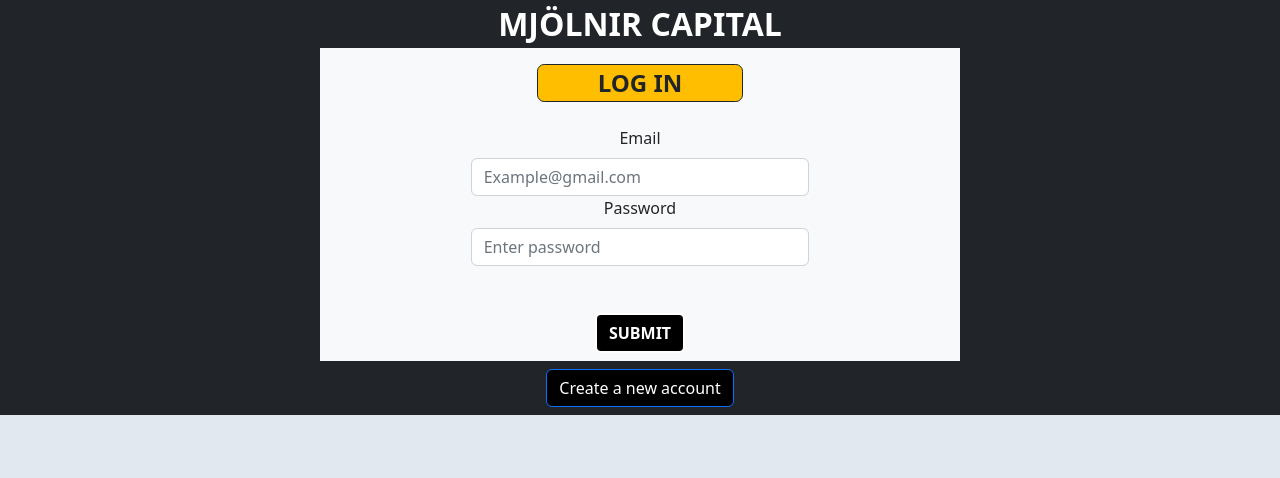
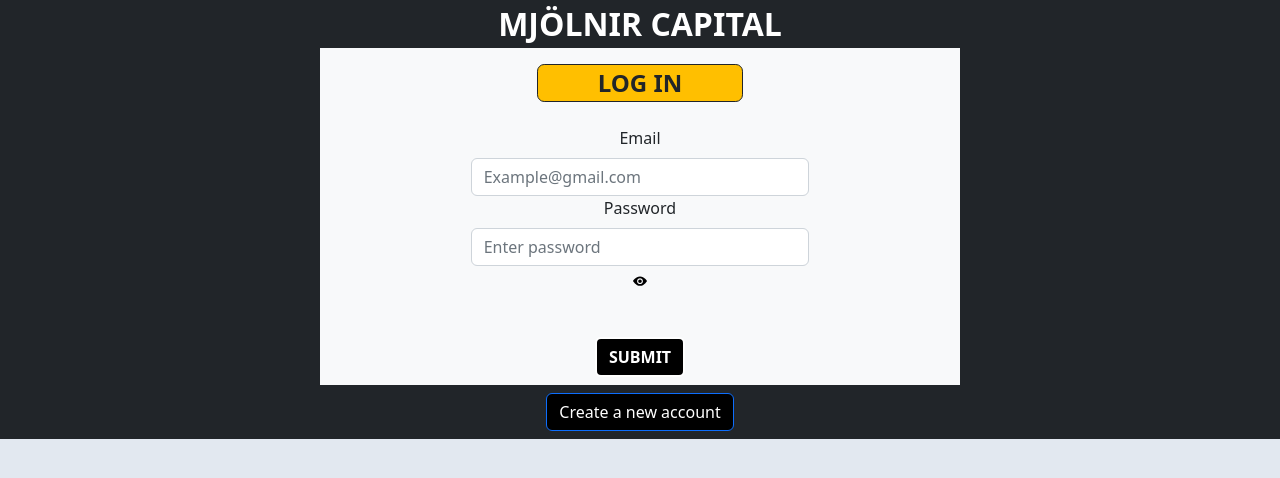
Before and after one commit to Coquixo/final-project-front, a React (Create React App) app: page / in a window 1280 px wide. Shown: the top 478 px of the page. Built offline with nearby package versions, Linux system fonts and the light colour scheme.

Commit message:
added on login form button to see password

```diff
--- a/src/components/Auth/LogIn/LogIn.jsx
+++ b/src/components/Auth/LogIn/LogIn.jsx
@@ -6,11 +6,13 @@ import { loginApi } from "../../../services/apiCalls";
 import { errorCheck } from "../../../services/errorManage";
 import { useDispatch, useSelector } from "react-redux";
 import { userData, login } from "../../../services/slices/userSlice";
-
+import EyeIcon from "../../icons/EyeIcon";
+import EyeSlashIcon from "../../icons/EyeSlashIcon";
 const Login = () => {
     const navigate = useNavigate();
     const dispatch = useDispatch();
-    const userReduxCredentials = useSelector(userData)
+    const userReduxCredentials = useSelector(userData);
+    const [passwordShown, setPasswordShown] = useState(false);
     const [user, setUser] = useState({
         email: "",
         password: "",
@@ -39,19 +41,21 @@ const Login = () => {
 
     useEffect(() => {
         if (userReduxCredentials.credentials.token !== undefined) {
-            navigate("/balances")
+            navigate("/balances");
         }
-    }, [])
+    }, []);
 
     const loginTry = async () => {
         let res = await loginApi(user);
-        dispatch(login({ credentials: res }))
-        sessionStorage.setItem("userLoged", JSON.stringify(res))
+        dispatch(login({ credentials: res }));
+        sessionStorage.setItem("userLoged", JSON.stringify(res));
         setTimeout(() => {
             navigate("/balances");
         }, 500);
+    };
 
-
+    const togglePassword = () => {
+        setPasswordShown(!passwordShown);
     };
 
     return (
@@ -80,7 +84,7 @@ const Login = () => {
                             />
                             <Form.Label>Password</Form.Label>
                             <Form.Control
-                                type="password"
+                                type={passwordShown ? "text" : "password"}
                                 name="password"
                                 placeholder="Enter password"
                                 onChange={inputHandler}
@@ -88,6 +92,11 @@ const Login = () => {
                                     errorHandler(e.target.name, e.target.value, "password")
                                 }
                             />
+                            {passwordShown ? (
+                                <EyeSlashIcon onClick={togglePassword} />
+                            ) : (
+                                <EyeIcon onClick={togglePassword} />
+                            )}
                             <Form.Text className="text-danger errorHandlerDesign ">
                                 <span>{userError.emailError}</span>
                                 <span>{userError.passwordError}</span>
--- /dev/null
+++ b/src/components/icons/EyeIcon.jsx
@@ -0,0 +1,22 @@
+import React from "react";
+
+const EyeIcon = ({ classes, onClick }) => {
+    const handleClick = () => {
+        onClick();
+    };
+
+    return (
+        <svg
+            onClick={handleClick}
+            className={classes}
+            xmlns="http://www.w3.org/2000/svg"
+            width="14"
+            height="12"
+            viewBox="0 0 24 20"
+        >
+            <path d="M15 12c0 1.654-1.346 3-3 3s-3-1.346-3-3 1.346-3 3-3 3 1.346 3 3zm9-.449s-4.252 8.449-11.985 8.449c-7.18 0-12.015-8.449-12.015-8.449s4.446-7.551 12.015-7.551c7.694 0 11.985 7.551 11.985 7.551zm-7 .449c0-2.757-2.243-5-5-5s-5 2.243-5 5 2.243 5 5 5 5-2.243 5-5z" />
+        </svg>
+    );
+};
+
+export default EyeIcon;
--- /dev/null
+++ b/src/components/icons/EyeSlashIcon.jsx
@@ -0,0 +1,29 @@
+import React from "react";
+
+const EyeSlashIcon = ({ classes, onClick }) => {
+    const handleClick = () => {
+        onClick();
+    };
+
+    return (
+        <svg
+            xmlns="http://www.w3.org/2000/svg"
+            fill="none"
+            width="14"
+            height="12"
+            viewBox="0 0 24 20"
+            strokeWidth={1.5}
+            stroke="currentColor"
+            className={classes}
+            onClick={handleClick}
+        >
+            <path
+                strokeLinecap="round"
+                strokeLinejoin="round"
+                d="M3.98 8.223A10.477 10.477 0 001.934 12C3.226 16.338 7.244 19.5 12 19.5c.993 0 1.953-.138 2.863-.395M6.228 6.228A10.45 10.45 0 0112 4.5c4.756 0 8.773 3.162 10.065 7.498a10.523 10.523 0 01-4.293 5.774M6.228 6.228L3 3m3.228 3.228l3.65 3.65m7.894 7.894L21 21m-3.228-3.228l-3.65-3.65m0 0a3 3 0 10-4.243-4.243m4.242 4.242L9.88 9.88"
+            />
+        </svg>
+    );
+};
+
+export default EyeSlashIcon;
```
